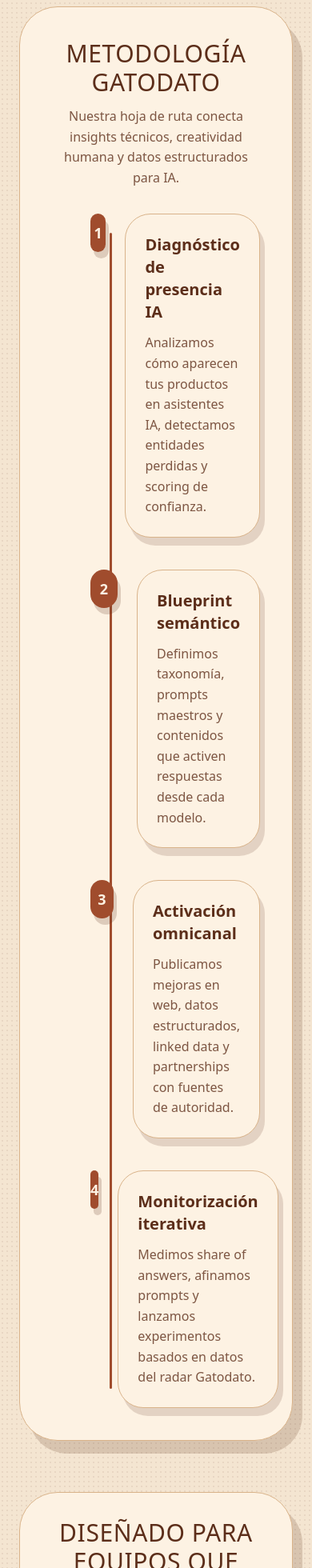
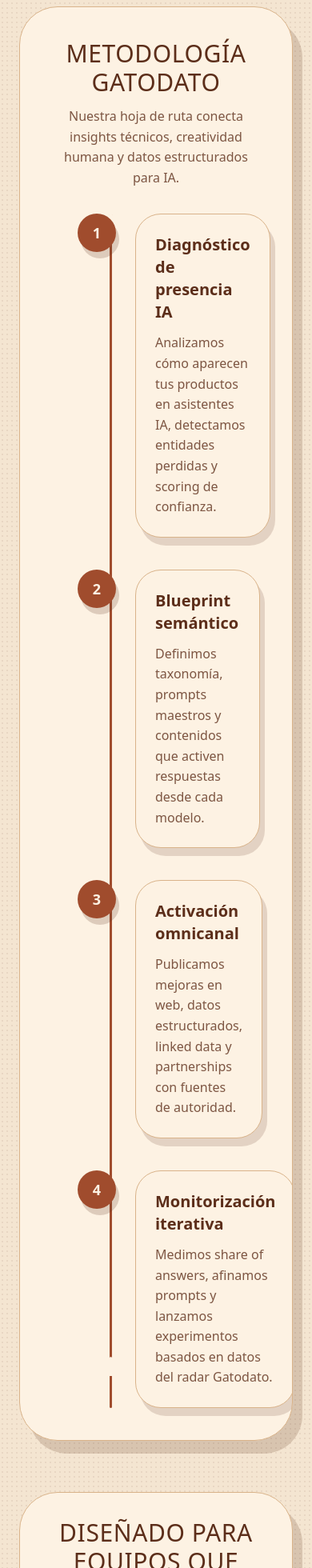
Before and after one commit to graphext/datogato-landing, a Next.js app: page / in a window 390 px wide. Shown: the part 3925-5885 px from the top of the page at 80% size. Built offline with nearby package versions, Linux system fonts and the light colour scheme; a web font is replaced by a local one.

Commit message:
Refactor Process component layout: adjust padding, enhance visual hierarchy with new span elements, and improve list structure for better accessibility.

```diff
--- a/src/sections/Process.tsx
+++ b/src/sections/Process.tsx
@@ -11,13 +11,21 @@
           Nuestra hoja de ruta conecta insights técnicos, creatividad humana y datos estructurados para IA.
         </p>
       </header>
-      <ol className="relative mt-6 space-y-10 pl-12 before:absolute before:left-[4.5rem] before:top-[1.5rem] before:bottom-[1.5rem] before:w-[3px] before:rounded-full before:bg-[#a04c2d]">
+      <ol className="relative mt-6 space-y-10 pl-8 sm:pl-12 before:absolute before:inset-y-0 before:left-[4.5rem] before:w-[3px] before:rounded-full before:bg-[#a04c2d]">
+        <span
+          className="pointer-events-none absolute left-[4.5rem] top-0 h-[1.5rem] w-[3px] rounded-b-full bg-[#fdf2e3]"
+          aria-hidden="true"
+        />
+        <span
+          className="pointer-events-none absolute left-[4.5rem] bottom-0 h-[1.5rem] w-[3px] rounded-t-full bg-[#fdf2e3]"
+          aria-hidden="true"
+        />
         {process.steps.map((step, index) => (
-          <li key={step.title} className="relative flex items-start gap-6">
+          <li key={step.title} className="grid grid-cols-[auto_1fr] items-start gap-6">
             <div className="relative z-10 flex h-12 w-12 items-center justify-center rounded-full bg-[#a04c2d] text-lg font-bold text-[#fdf2e3] shadow-[4px_8px_0_rgba(92,46,26,0.2)]">
               {index + 1}
             </div>
-            <article className="flex-1 rounded-[32px] border border-[#d9b38a] bg-[#fdf2e3] p-6 shadow-[6px_10px_0_rgba(92,46,26,0.16)]">
+            <article className="rounded-[32px] border border-[#d9b38a] bg-[#fdf2e3] p-6 shadow-[6px_10px_0_rgba(92,46,26,0.16)]">
               <h3 className="text-xl font-semibold text-[#5c2e1a]">{step.title}</h3>
               <p className="mt-3 text-[#5c2e1a]/80">{step.description}</p>
             </article>
```
